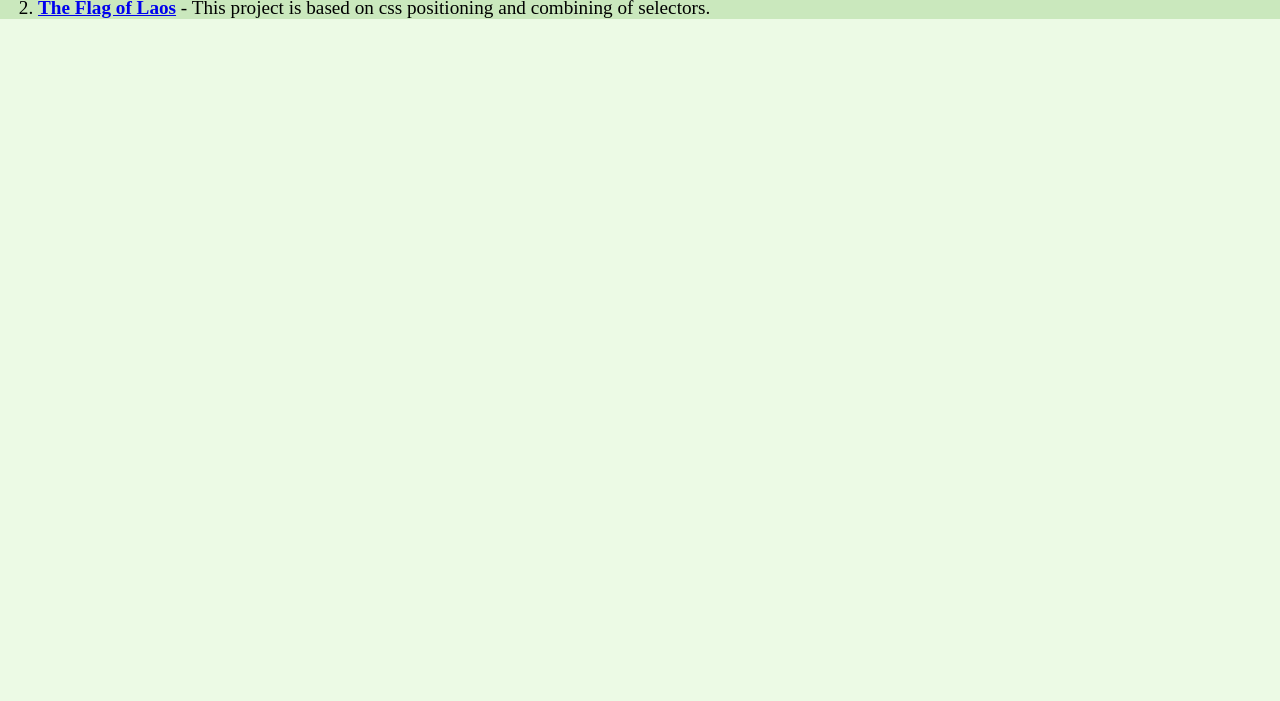
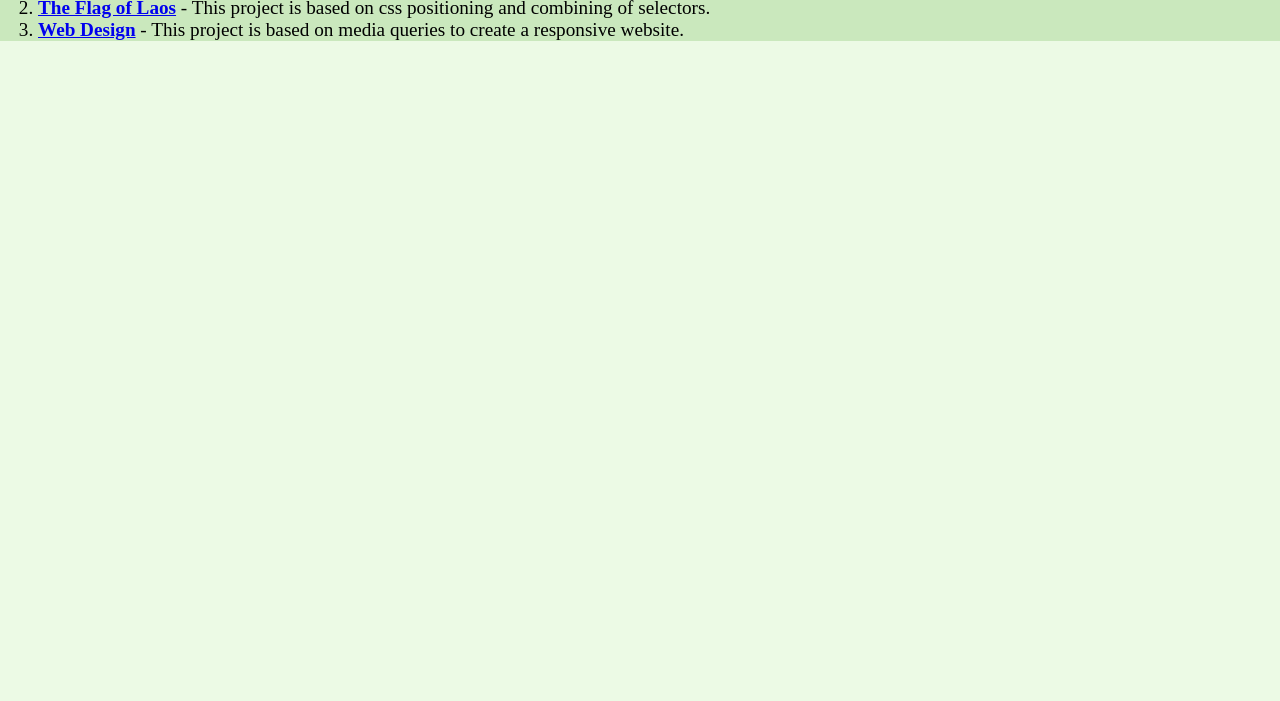
Before and after one commit to Satwikagv/web_proj, a plain HTML site: page index.html in a window 1280 px wide. Shown: the part 99-800 px from the top of the page. Drawn offline with Linux system fonts and the light colour scheme.

Commit message:
Update index.html

```diff
--- a/index.html
+++ b/index.html
@@ -14,6 +14,7 @@
         <ol>
             <li><a href="projects/MQ/Mq.html" class="bold">Motivational Quote</a> - This project is based on the css properties I have learnt so far.</li>
             <li><a href="projects/flag project/flag.html" class="bold">The Flag of Laos</a> - This project is based on css positioning and combining of selectors.</li>
+            <li><a href="projects/web design/index.html" class="bold">Web Design</a> - This project is based on media queries to create a responsive website. </li>
         </ol>
     </div>
 
```
